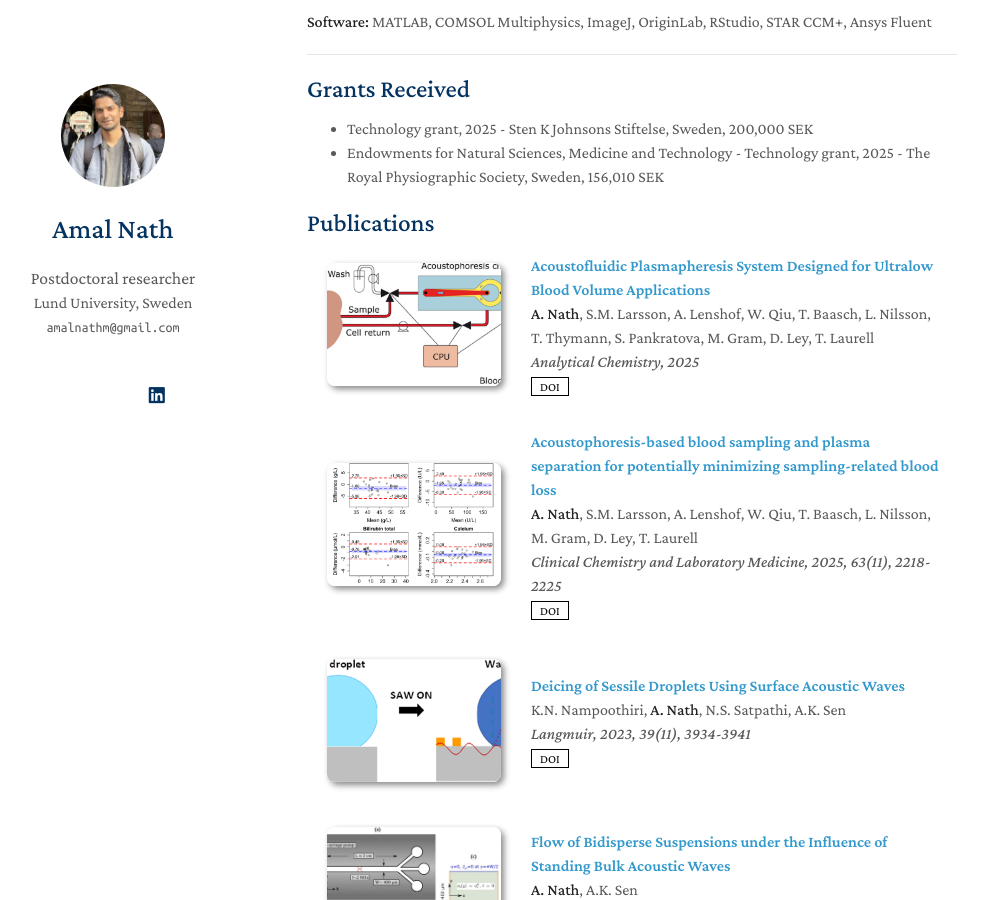
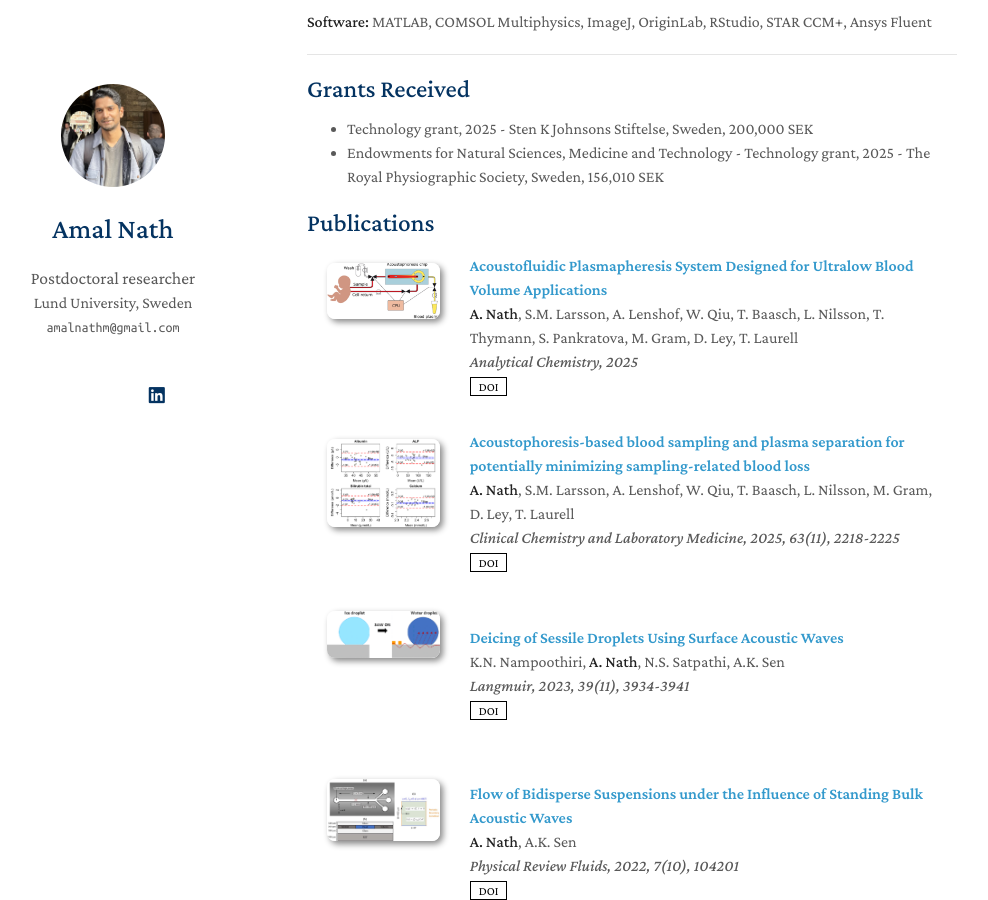
Before and after one commit to amal-nath-01/amal-nath-01-github.io, a Jekyll site: the page built from index.md, in a window 1280 px wide and 900 px high, scrolled down 1022 px. Shown: the whole window, without its empty margins (163-1151 px from the left). Built offline with Jekyll 4.4.1, drawn with Linux system fonts in a browser that asks for light colours; a style sheet for code colours, icons or effects is not loaded; our own code applies the rules of GitHub Pages for plain Markdown files.

Commit message:
Update publications.md

```diff
--- a/_includes/publications.md
+++ b/_includes/publications.md
@@ -9,7 +9,7 @@
 <div class="pub-row">
   <div class="col-sm-3 abbr" style="position: relative;padding-right: 15px;padding-left: 15px;">
     {% if link.image %}
-    <img src="{{ link.image }}" class="teaser img-fluid z-depth-1" style="width=300;height=60%">
+    <img src="{{ link.image }}" class="teaser img-fluid z-depth-1" style="width:150px; height:auto;">
     {% if link.conference_short %}
     <abbr class="badge">{{ link.conference_short }}</abbr>
     {% endif %}
```
